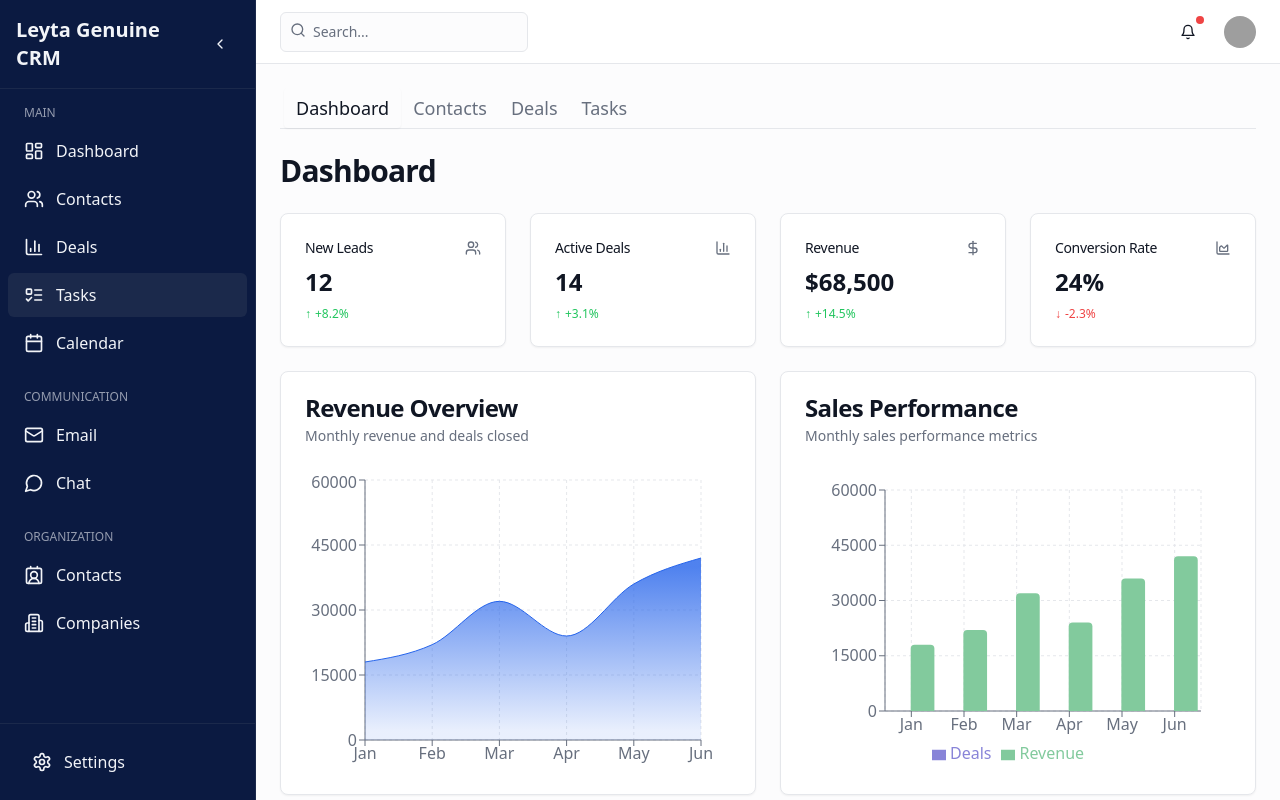
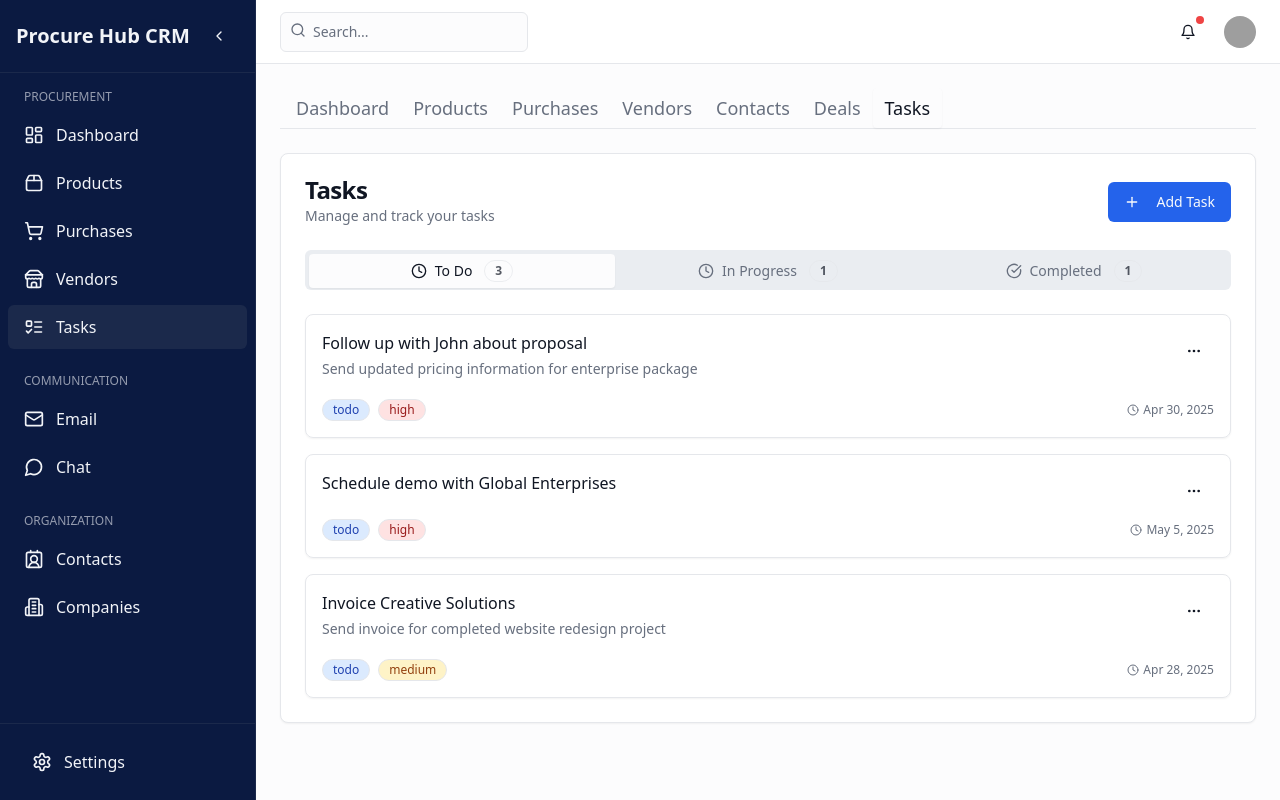
Before and after one commit to amaansarang/lovable-crm-spark, a React (Vite) app: page /tasks in a window 1280 px wide. Built offline with nearby package versions, Linux system fonts and the light colour scheme; grey boxes are pictures that could not be loaded.

Commit message:
Refactor: Focus on product management
Update the application to prioritize product-related features and data.

```diff
--- a/src/App.tsx
+++ b/src/App.tsx
@@ -18,10 +18,15 @@ const App = () => (
         <Routes>
           <Route path="/" element={<Index />} />
 
+          {/* Procurement routes */}
+          <Route path="/products" element={<Index />} />
+          <Route path="/purchases" element={<Index />} />
+          <Route path="/vendors" element={<Index />} />
+          <Route path="/tasks" element={<Index />} />
+
           {/* Navigation routes from Sidebar */}
           <Route path="/contacts" element={<Index />} />
           <Route path="/deals" element={<Index />} />
-          <Route path="/tasks" element={<Index />} />
           <Route path="/calendar" element={<Index />} />
           <Route path="/email" element={<Index />} />
           <Route path="/chat" element={<Index />} />
--- a/src/components/Dashboard.tsx
+++ b/src/components/Dashboard.tsx
@@ -1,6 +1,6 @@
 
 import React from "react";
-import { AreaChart, BarChart3, Calendar, CheckSquare, DollarSign, Users } from "lucide-react";
+import { AreaChart, BarChart3, CheckSquare, DollarSign, Users, Package2, Store, ShoppingCart } from "lucide-react";
 import { Card, CardContent, CardDescription, CardHeader, CardTitle } from "@/components/ui/card";
 import { Button } from "@/components/ui/button";
 import {
@@ -17,23 +17,26 @@ import { dashboardStats, activities } from "@/data/mockData";
 import { formatDistanceToNow } from "date-fns";
 import DashboardChart from "./DashboardChart";
 
-// Sales data for charts
-const salesData = [
-  { name: "Jan", deals: 4, revenue: 18000 },
-  { name: "Feb", deals: 5, revenue: 22000 },
-  { name: "Mar", deals: 7, revenue: 32000 },
-  { name: "Apr", deals: 5, revenue: 24000 },
-  { name: "May", deals: 8, revenue: 36000 },
-  { name: "Jun", deals: 9, revenue: 42000 },
+// Add missing imports
+import { Phone, Mail, FileText, CheckCircle } from "lucide-react";
+
+// Product purchase data for charts
+const purchaseData = [
+  { name: "Jan", orders: 12, spend: 24000 },
+  { name: "Feb", orders: 15, spend: 28000 },
+  { name: "Mar", orders: 18, spend: 35000 },
+  { name: "Apr", orders: 14, spend: 26000 },
+  { name: "May", orders: 19, spend: 38000 },
+  { name: "Jun", orders: 22, spend: 45000 },
 ];
 
-// Lead source data for charts
-const leadSourceData = [
-  { source: "Website", leads: 45 },
-  { source: "Email", leads: 32 },
-  { source: "Social", leads: 28 },
-  { source: "Referral", leads: 18 },
-  { source: "Other", leads: 12 },
+// Product category data
+const categoryData = [
+  { category: "Hardware", spend: 45000 },
+  { category: "Software", spend: 32000 },
+  { category: "Services", spend: 28000 },
+  { category: "Office", spend: 18000 },
+  { category: "Other", spend: 12000 },
 ];
 
 const activityIcons: Record<string, React.ReactNode> = {
@@ -44,54 +47,54 @@ const activityIcons: Record<string, React.ReactNode> = {
   task: <CheckCircle className="h-4 w-4 text-green-500" />,
 };
 
-// Add missing imports
-import { Phone, Mail, FileText, CheckCircle } from "lucide-react";
+// Add missing Calendar import
+import { Calendar } from "lucide-react";
 
 const Dashboard = () => {
   return (
     <div className="space-y-6">
-      <h1 className="text-3xl font-bold tracking-tight">Dashboard</h1>
+      <h1 className="text-3xl font-bold tracking-tight">Procurement Dashboard</h1>
 
       <div className="grid gap-6 md:grid-cols-2 lg:grid-cols-4">
         <StatCard
-          title="New Leads"
-          value={dashboardStats.newLeads}
-          icon={<Users className="h-4 w-4" />}
-          trend={{ direction: "up", value: "+8.2%" }}
+          title="Products"
+          value="345"
+          icon={<Package2 className="h-4 w-4" />}
+          trend={{ direction: "up", value: "+12" }}
         />
         <StatCard
-          title="Active Deals"
-          value={dashboardStats.activeDeals}
-          icon={<BarChart3 className="h-4 w-4" />}
-          trend={{ direction: "up", value: "+3.1%" }}
+          title="Vendors"
+          value="48"
+          icon={<Store className="h-4 w-4" />}
+          trend={{ direction: "up", value: "+3" }}
         />
         <StatCard
-          title="Revenue"
+          title="Purchase Orders"
+          value="127"
+          icon={<ShoppingCart className="h-4 w-4" />}
+          trend={{ direction: "up", value: "+14" }}
+        />
+        <StatCard
+          title="Monthly Spend"
           value={`$${dashboardStats.revenue.toLocaleString()}`}
           icon={<DollarSign className="h-4 w-4" />}
-          trend={{ direction: "up", value: "+14.5%" }}
-        />
-        <StatCard
-          title="Conversion Rate"
-          value={`${dashboardStats.conversionRate}%`}
-          icon={<AreaChart className="h-4 w-4" />}
-          trend={{ direction: "down", value: "-2.3%" }}
+          trend={{ direction: "up", value: "+8.5%" }}
         />
       </div>
 
       <div className="grid gap-6 md:grid-cols-2">
-        {/* Revenue Chart */}
+        {/* Procurement Overview Chart */}
         <Card>
           <CardHeader>
-            <CardTitle>Revenue Overview</CardTitle>
-            <CardDescription>Monthly revenue and deals closed</CardDescription>
+            <CardTitle>Procurement Overview</CardTitle>
+            <CardDescription>Monthly orders and spend</CardDescription>
           </CardHeader>
           <CardContent>
             <div className="h-[300px]">
               <ResponsiveContainer width="100%" height="100%">
-                <AreaChartComponent data={salesData} margin={{ top: 10, right: 30, left: 0, bottom: 0 }}>
+                <AreaChartComponent data={purchaseData} margin={{ top: 10, right: 30, left: 0, bottom: 0 }}>
                   <defs>
-                    <linearGradient id="colorRevenue" x1="0" y1="0" x2="0" y2="1">
+                    <linearGradient id="colorSpend" x1="0" y1="0" x2="0" y2="1">
                       <stop offset="5%" stopColor="hsl(var(--primary))" stopOpacity={0.8} />
                       <stop offset="95%" stopColor="hsl(var(--primary))" stopOpacity={0.1} />
                     </linearGradient>
@@ -107,10 +110,10 @@ const Dashboard = () => {
                   />
                   <Area
                     type="monotone"
-                    dataKey="revenue"
+                    dataKey="spend"
                     stroke="hsl(var(--primary))"
                     fillOpacity={1}
-                    fill="url(#colorRevenue)"
+                    fill="url(#colorSpend)"
                   />
                 </AreaChartComponent>
               </ResponsiveContainer>
@@ -118,8 +121,11 @@ const Dashboard = () => {
           </CardContent>
         </Card>
 
-        {/* Sales Performance Chart */}
-        <DashboardChart data={salesData} title="Sales Performance" />
+        {/* Category Spend Chart */}
+        <DashboardChart
+          data={purchaseData}
+          title="Purchase Performance"
+        />
       </div>
 
       {/* Tasks and Recent Activity */}
@@ -129,8 +135,8 @@ const Dashboard = () => {
           <CardHeader>
             <div className="flex justify-between items-center">
               <div>
-                <CardTitle>Tasks</CardTitle>
-                <CardDescription>Your upcoming tasks</CardDescription>
+                <CardTitle>Procurement Tasks</CardTitle>
+                <CardDescription>Your upcoming procurement tasks</CardDescription>
               </div>
               <Button variant="outline" size="sm">View All</Button>
             </div>
@@ -141,7 +147,7 @@ const Dashboard = () => {
                 <div className="flex items-center gap-3">
                   <CheckSquare className="h-5 w-5 text-primary" />
                   <div>
-                    <p className="font-medium">Follow up with Jane Smith</p>
+                    <p className="font-medium">Review vendor catalog updates</p>
                     <p className="text-sm text-muted-foreground">Due in 2 days</p>
                   </div>
                 </div>
@@ -152,7 +158,7 @@ const Dashboard = () => {
                 <div className="flex items-center gap-3">
                   <CheckSquare className="h-5 w-5 text-primary" />
                   <div>
-                    <p className="font-medium">Send proposal to Acme Inc</p>
+                    <p className="font-medium">Approve purchase order #1234</p>
                     <p className="text-sm text-muted-foreground">Due tomorrow</p>
                   </div>
                 </div>
@@ -163,7 +169,7 @@ const Dashboard = () => {
                 <div className="flex items-center gap-3">
                   <CheckSquare className="h-5 w-5 text-primary" />
                   <div>
-                    <p className="font-medium">Schedule demo with client</p>
+                    <p className="font-medium">Inventory reconciliation</p>
                     <p className="text-sm text-muted-foreground">Due next week</p>
                   </div>
                 </div>
@@ -179,7 +185,7 @@ const Dashboard = () => {
             <div className="flex justify-between items-center">
               <div>
                 <CardTitle>Recent Activity</CardTitle>
-                <CardDescription>Latest actions across the CRM</CardDescription>
+                <CardDescription>Latest procurement activities</CardDescription>
               </div>
               <Button variant="outline" size="sm">View All</Button>
             </div>
--- a/src/components/Sidebar.tsx
+++ b/src/components/Sidebar.tsx
@@ -1,34 +1,38 @@
+
 import { useState } from "react";
 import { Link, useLocation } from "react-router-dom";
 import { cn } from "@/lib/utils";
-import { BarChart3, Building2, Calendar, ChevronLeft, ChevronRight, Contact2, LayoutDashboard, ListTodo, Mail, MessageCircle, Settings, Users } from "lucide-react";
+import { BarChart3, Building2, Calendar, ChevronLeft, ChevronRight, Contact2, LayoutDashboard, ListTodo, Mail, MessageCircle, Settings, Users, Package, ShoppingCart, Wallet, Store, Package2 } from "lucide-react";
 import { Button } from "@/components/ui/button";
+
 interface SidebarItem {
   title: string;
   icon: React.ReactNode;
   path: string;
 }
+
 const mainLinks: SidebarItem[] = [{
   title: "Dashboard",
   icon: <LayoutDashboard size={20} />,
   path: "/"
 }, {
-  title: "Contacts",
-  icon: <Users size={20} />,
-  path: "/contacts"
+  title: "Products",
+  icon: <Package2 size={20} />,
+  path: "/products"
 }, {
-  title: "Deals",
-  icon: <BarChart3 size={20} />,
-  path: "/deals"
+  title: "Purchases",
+  icon: <ShoppingCart size={20} />,
+  path: "/purchases"
+}, {
+  title: "Vendors",
+  icon: <Store size={20} />,
+  path: "/vendors"
 }, {
   title: "Tasks",
   icon: <ListTodo size={20} />,
   path: "/tasks"
-}, {
-  title: "Calendar",
-  icon: <Calendar size={20} />,
-  path: "/calendar"
 }];
+
 const communicationLinks: SidebarItem[] = [{
   title: "Email",
   icon: <Mail size={20} />,
@@ -38,6 +42,7 @@ const communicationLinks: SidebarItem[] = [{
   icon: <MessageCircle size={20} />,
   path: "/chat"
 }];
+
 const organizationLinks: SidebarItem[] = [{
   title: "Contacts",
   icon: <Contact2 size={20} />,
@@ -47,13 +52,15 @@ const organizationLinks: SidebarItem[] = [{
   icon: <Building2 size={20} />,
   path: "/companies"
 }];
+
 const Sidebar = () => {
   const [collapsed, setCollapsed] = useState(false);
   const location = useLocation();
   const toggleSidebar = () => setCollapsed(!collapsed);
+
   return <div className={cn("flex flex-col h-screen bg-sidebar text-sidebar-foreground border-r border-sidebar-border transition-all duration-300", collapsed ? "w-16" : "w-64")}>
       <div className="flex items-center justify-between p-4 border-b border-sidebar-border">
-        {!collapsed && <h1 className="font-bold text-xl">Leyta Genuine CRM</h1>}
+        {!collapsed && <h1 className="font-bold text-xl">Procure Hub CRM</h1>}
         <Button variant="ghost" size="icon" onClick={toggleSidebar} className="text-sidebar-foreground hover:bg-sidebar-accent">
           {collapsed ? <ChevronRight size={18} /> : <ChevronLeft size={18} />}
         </Button>
@@ -62,7 +69,7 @@ const Sidebar = () => {
       <div className="overflow-y-auto flex-grow crm-scrollbar">
         <nav className="px-2 py-4">
           <div className="mb-6">
-            {!collapsed && <p className="px-4 mb-2 text-xs uppercase text-sidebar-foreground/60">Main</p>}
+            {!collapsed && <p className="px-4 mb-2 text-xs uppercase text-sidebar-foreground/60">Procurement</p>}
             <ul>
               {mainLinks.map(item => <li key={item.path} className="mb-1">
                   <Link to={item.path} className={cn("flex items-center px-4 py-2.5 rounded-md transition-colors", location.pathname === item.path ? "bg-sidebar-accent text-sidebar-accent-foreground" : "hover:bg-sidebar-accent/50")}>
@@ -109,4 +116,5 @@ const Sidebar = () => {
       </div>
     </div>;
 };
+
 export default Sidebar;
--- a/src/pages/Index.tsx
+++ b/src/pages/Index.tsx
@@ -5,14 +5,38 @@ import ContactsList from "@/components/ContactsList";
 import DealsPipeline from "@/components/DealsPipeline";
 import TaskManager from "@/components/TaskManager";
 import { Tabs, TabsContent, TabsList, TabsTrigger } from "@/components/ui/tabs";
+import { useLocation } from "react-router-dom";
+import { useEffect, useState } from "react";
 
 const Index = () => {
+  const location = useLocation();
+  const [activeTab, setActiveTab] = useState("dashboard");
+
+  useEffect(() => {
+    // Map routes to tab values
+    const pathToTab: Record<string, string> = {
+      "/": "dashboard",
+      "/products": "products",
+      "/purchases": "purchases",
+      "/vendors": "vendors",
+      "/contacts": "contacts",
+      "/deals": "deals",
+      "/tasks": "tasks"
+    };
+
+    const newActiveTab = pathToTab[location.pathname] || "dashboard";
+    setActiveTab(newActiveTab);
+  }, [location.pathname]);
+
   return (
     <AppLayout>
-      <Tabs defaultValue="dashboard" className="space-y-6">
+      <Tabs value={activeTab} onValueChange={setActiveTab} className="space-y-6">
         <div className="border-b">
           <TabsList className="bg-transparent">
             <TabsTrigger value="dashboard" className="text-lg">Dashboard</TabsTrigger>
+            <TabsTrigger value="products" className="text-lg">Products</TabsTrigger>
+            <TabsTrigger value="purchases" className="text-lg">Purchases</TabsTrigger>
+            <TabsTrigger value="vendors" className="text-lg">Vendors</TabsTrigger>
             <TabsTrigger value="contacts" className="text-lg">Contacts</TabsTrigger>
             <TabsTrigger value="deals" className="text-lg">Deals</TabsTrigger>
             <TabsTrigger value="tasks" className="text-lg">Tasks</TabsTrigger>
@@ -21,6 +45,36 @@ const Index = () => {
 
         <TabsContent value="dashboard" className="space-y-6 animate-fade-in">
           <Dashboard />
+        </TabsContent>
+
+        <TabsContent value="products" className="space-y-6 animate-fade-in">
+          <div className="text-center p-10">
+            <h2 className="text-2xl font-bold mb-4">Products Management</h2>
+            <p className="text-muted-foreground">
+              This section will allow you to manage your product catalog,
+              track inventory levels, and monitor product performance.
+            </p>
+          </div>
+        </TabsContent>
+
+        <TabsContent value="purchases" className="space-y-6 animate-fade-in">
+          <div className="text-center p-10">
+            <h2 className="text-2xl font-bold mb-4">Purchase Orders</h2>
+            <p className="text-muted-foreground">
+              Track and manage purchase orders, approve requisitions,
+              and monitor delivery status from your vendors.
+            </p>
+          </div>
+        </TabsContent>
+
+        <TabsContent value="vendors" className="space-y-6 animate-fade-in">
+          <div className="text-center p-10">
+            <h2 className="text-2xl font-bold mb-4">Vendor Management</h2>
+            <p className="text-muted-foreground">
+              Maintain your vendor database, track performance metrics,
+              and manage vendor relationships effectively.
+            </p>
+          </div>
         </TabsContent>
 
         <TabsContent value="contacts" className="space-y-6 animate-fade-in">
--- a/src/types/crm.ts
+++ b/src/types/crm.ts
@@ -66,3 +66,60 @@ export interface ActivityItem {
   userId?: string;
   userName?: string;
 }
+
+export type ProductCategory = 'hardware' | 'software' | 'services' | 'office' | 'other';
+export type ProductStatus = 'active' | 'discontinued' | 'pending';
+
+export interface Product {
+  id: string;
+  name: string;
+  sku: string;
+  description?: string;
+  category: ProductCategory;
+  status: ProductStatus;
+  price: number;
+  vendorId: string;
+  vendorName: string;
+  stockQuantity?: number;
+  minStockLevel?: number;
+  lastPurchaseDate?: string;
+  createdAt: string;
+}
+
+export interface Purchase {
+  id: string;
+  orderNumber: string;
+  vendorId: string;
+  vendorName: string;
+  status: 'pending' | 'approved' | 'shipped' | 'delivered' | 'cancelled';
+  totalAmount: number;
+  items: PurchaseItem[];
+  orderDate: string;
+  expectedDeliveryDate?: string;
+  deliveryDate?: string;
+  notes?: string;
+  createdAt: string;
+}
+
+export interface PurchaseItem {
+  id: string;
+  productId: string;
+  productName: string;
+  quantity: number;
+  unitPrice: number;
+  totalPrice: number;
+}
+
+export interface Vendor {
+  id: string;
+  name: string;
+  contactPerson: string;
+  email: string;
+  phone: string;
+  address?: string;
+  website?: string;
+  paymentTerms?: string;
+  rating?: number;
+  tags: string[];
+  createdAt: string;
+}
```
